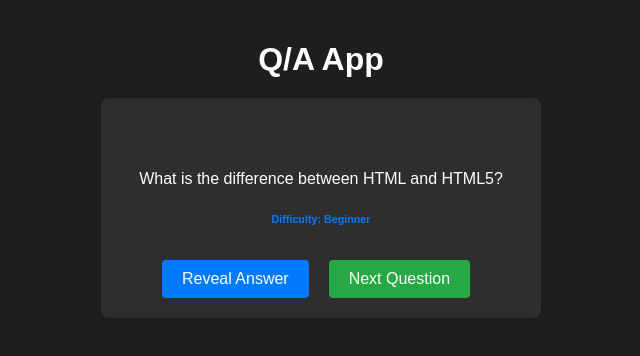
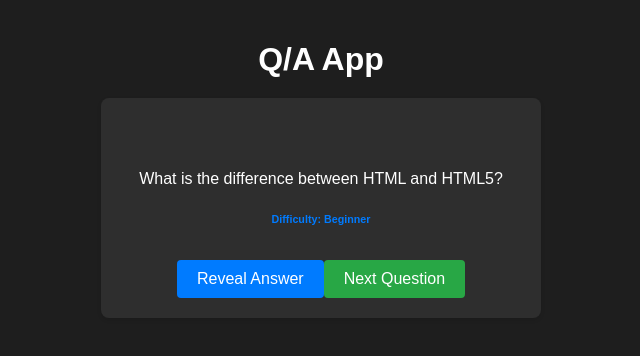
Before and after one commit to mojibc1377/Q-A-app, a React (Create React App) app: page / in a window 1280 px wide. Shown: the top 356 px of the page, without its empty margins (319-959 px from the left). Built offline with nearby package versions, Linux system fonts and the light colour scheme.

Commit message:
redyToDeploy

```diff
--- a/src/App.css
+++ b/src/App.css
@@ -36,13 +36,11 @@ h6{
   border-radius: 4px;
   font-size: 16px;
   margin-top: 10px;
-  margin-right: 10px;
 }
 
 /* Styling for the next question button */
 .question-card button.next-button {
   background-color: #28a745;
-  margin-left: 10px;
 }
 
 /* Styling for the congratulatory message */
```
